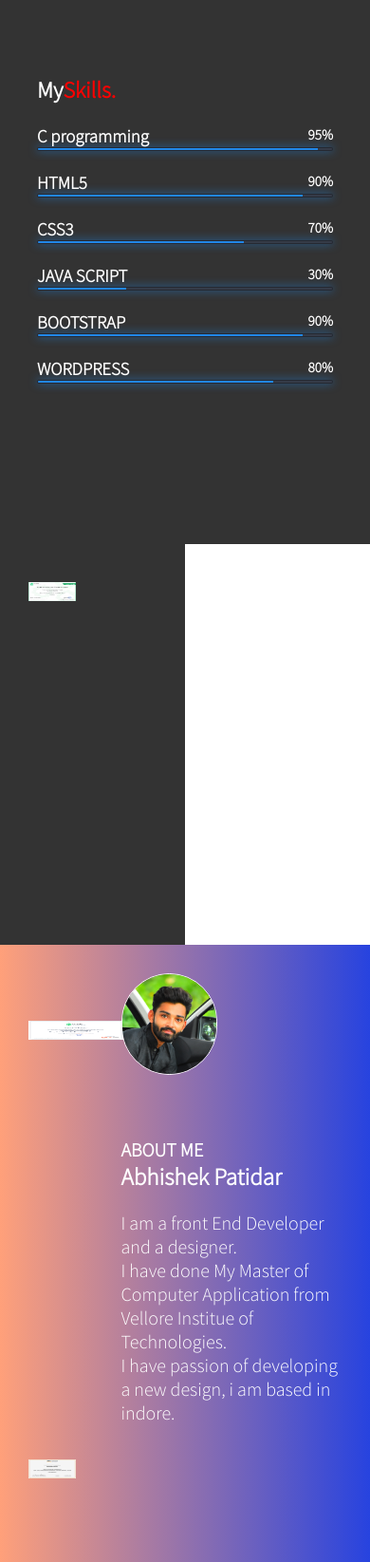
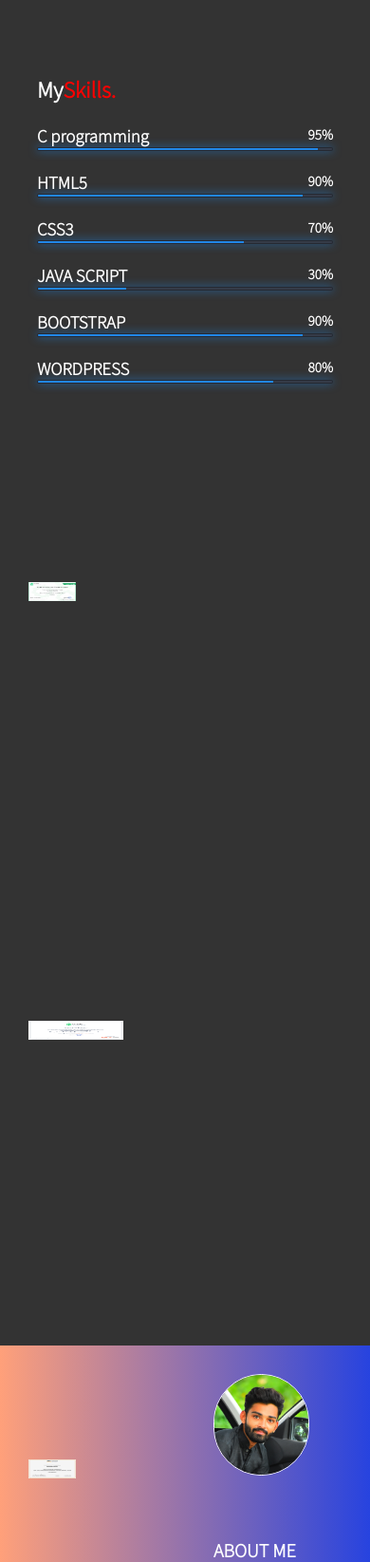
Before and after one commit to 9926830418/portfolio, a PHP site: page / in a window 390 px wide. Shown: the part 845-2490 px from the top of the page at 95% size. Run offline with PHP 8.4, Linux system fonts and the light colour scheme; some libraries are stand-ins or nearby versions.

Commit message:
Update style.css

```diff
--- a/style.css
+++ b/style.css
@@ -681,8 +681,8 @@ display: none;
 	}
 
 	.certificate{
-		width: 50%;
-		height: 50vh;
+		width: 100%;
+		height: 100vh;
 	}
 	.gallery {
 
```
